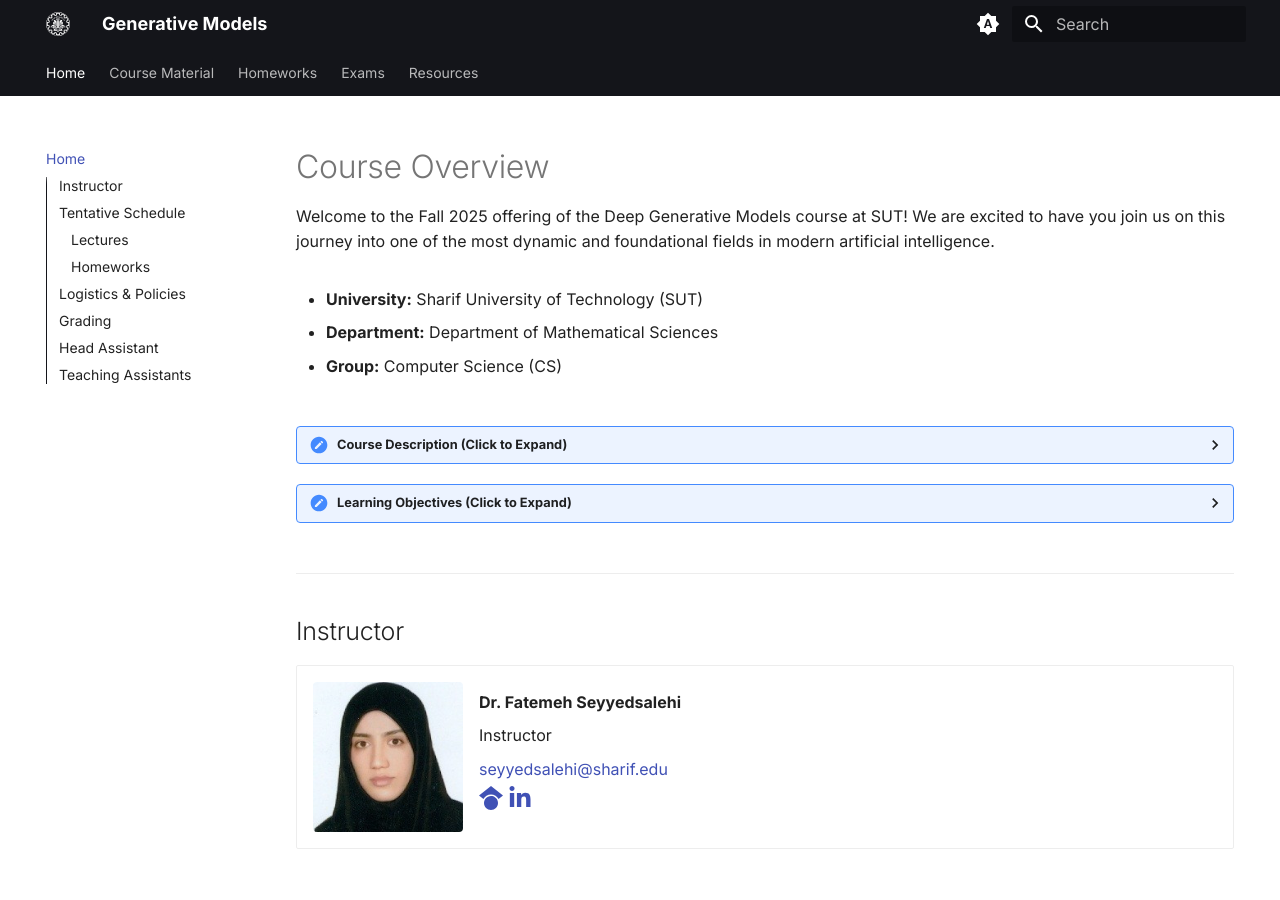
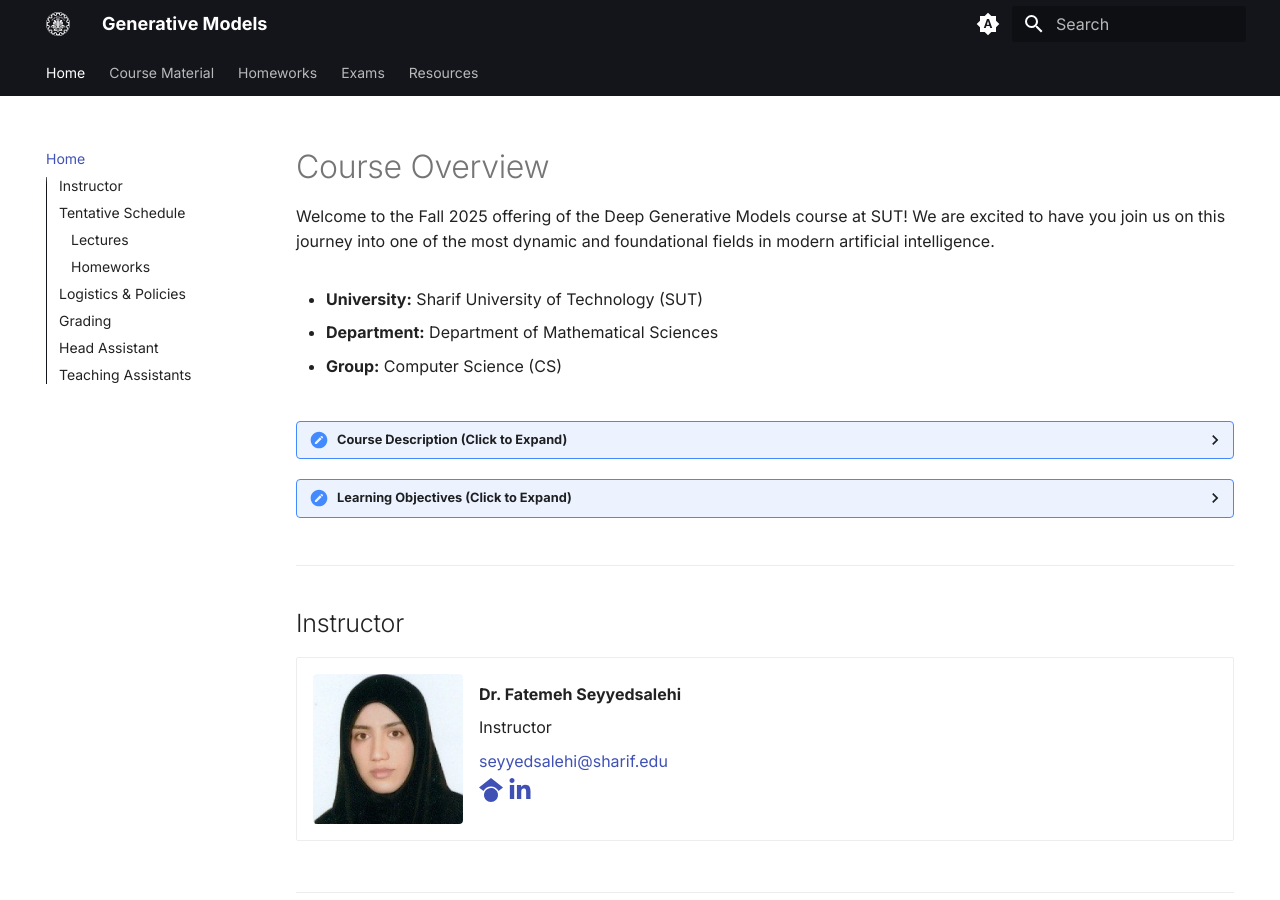
Before and after one commit to SUT-CS-GM/sut-cs-gm.github.io, an MkDocs documentation site: the page built from docs/index.md, in a window 1280 px wide and 900 px high. Built offline with MkDocs 1.6.1 and Material for MkDocs 9.7.7, drawn with Linux system fonts in a browser that asks for light colours; some web fonts are replaced.

Commit message:
chore: Decrease space

```diff
--- a/docs/index.md
+++ b/docs/index.md
@@ -13,7 +13,7 @@
 * **Department:** Department of Mathematical Sciences
 * **Group:** Computer Science (CS)
 
-<div style="height: 10px;"></div>
+<div style="height: 5px;"></div>
 
 <details markdown="1">
 <summary><b>Course Description</b> (Click to Expand)</summary>
@@ -37,7 +37,7 @@
 * **Develop** the theoretical knowledge necessary to read, understand, and critically assess current research papers in the field.
 </details>
 
-<div style="height: 5px;"></div>
+<div style="height: 2px;"></div>
 
 ---
 
```
